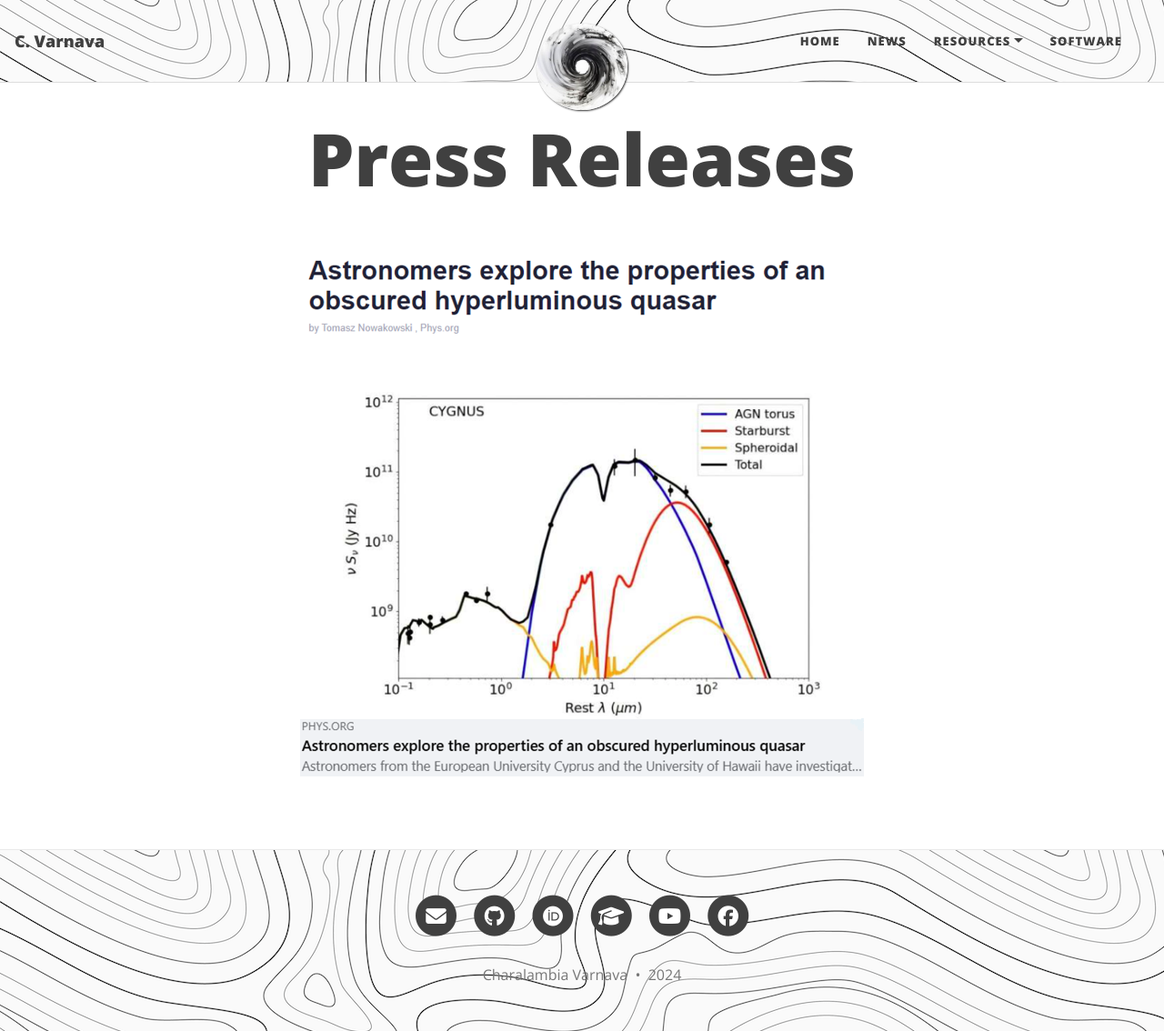
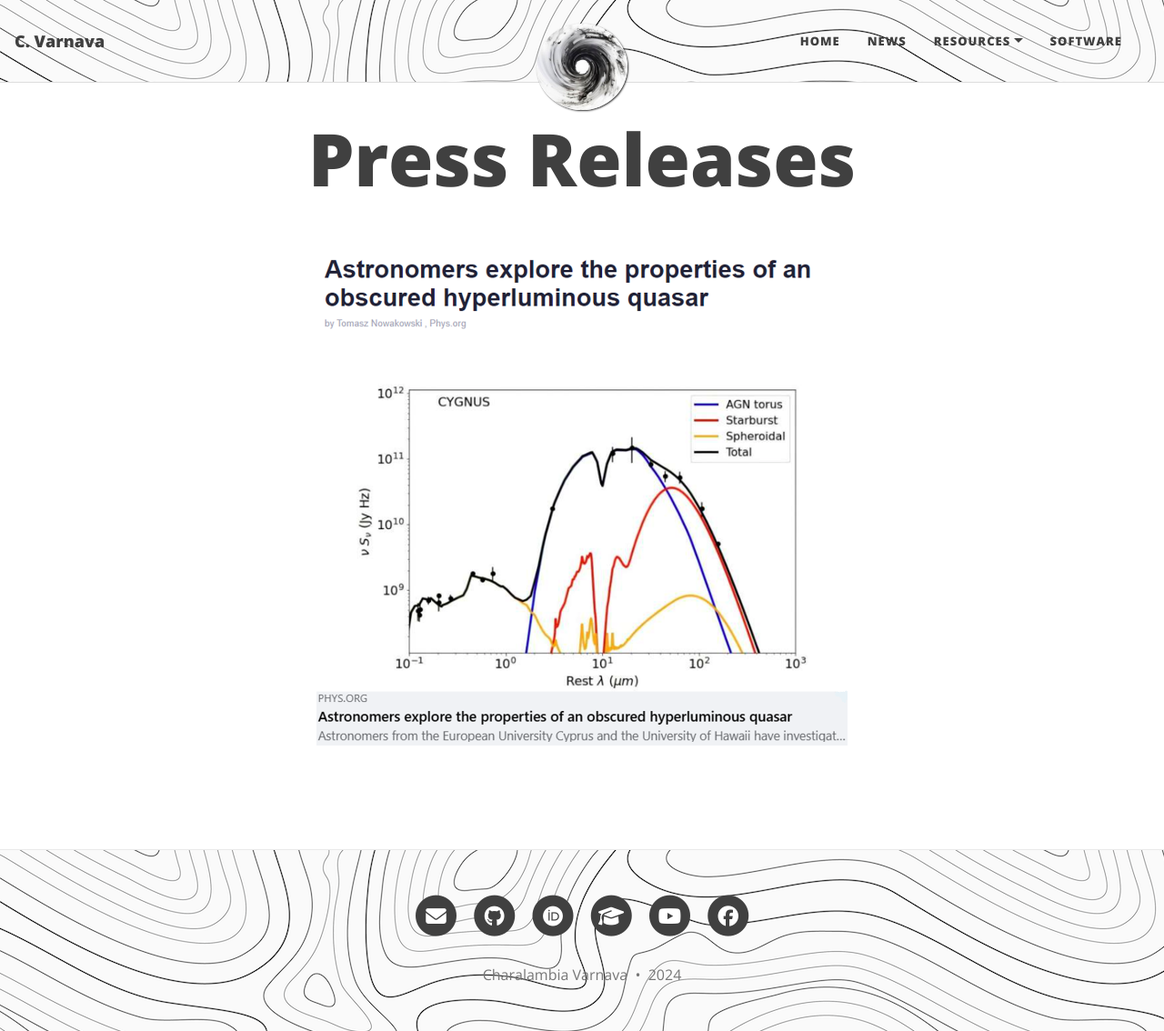
Before and after one commit to ch-var/ch-var.github.io, a Jekyll site: the page built from press_releases.html, in a window 1280 px wide and 1134 px high. Shown: the whole window at 91% size. Built offline with Jekyll 4.4.1, drawn with Linux system fonts in a browser that asks for light colours.

Commit message:
Update press_releases.html

```diff
--- a/press_releases.html
+++ b/press_releases.html
@@ -4,6 +4,6 @@ title: Press Releases
 ---
 <p align="center">
 <a href="https://phys.org/news/2024-10-astronomers-explore-properties-obscured-hyperluminous.html">
-<img src="/assets/img/press.png" width="85%" height="85%">
+<img src="/assets/img/press.png" width="80%" height="80%">
 </a>
 </p>
```
